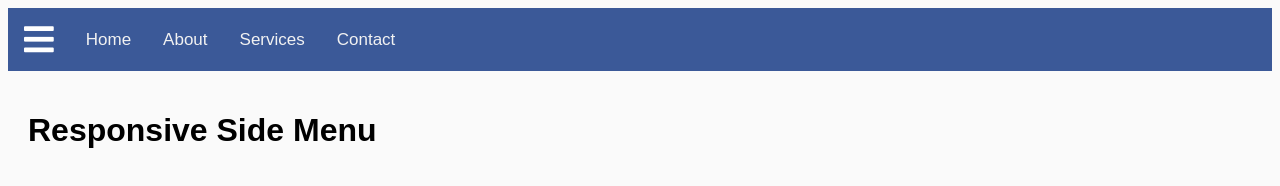
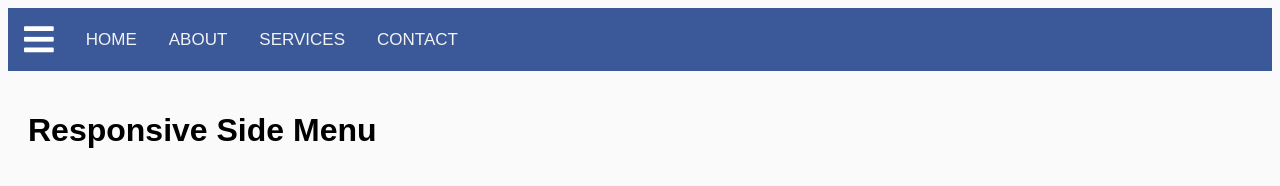
Before and after one commit to hburdy/side_menu_bar, a plain HTML site: page index.html in a window 1280 px wide. Shown: the top 186 px of the page. Drawn offline with Linux system fonts and the light colour scheme.

Commit message:
updated text upper case

```diff
--- a/index.html
+++ b/index.html
@@ -19,10 +19,10 @@
             </a>
         </span>
         <ul class="navbar-nav">
-            <li><a href="#">Home</a></li>
-            <li><a href="#">About</a></li>
-            <li><a href="#">Services</a></li>
-            <li><a href="#">Contact</a></li>
+            <li><a href="#">HOME</a></li>
+            <li><a href="#">ABOUT</a></li>
+            <li><a href="#">SERVICES</a></li>
+            <li><a href="#">CONTACT</a></li>
         </ul>
     </nav>
 
```
